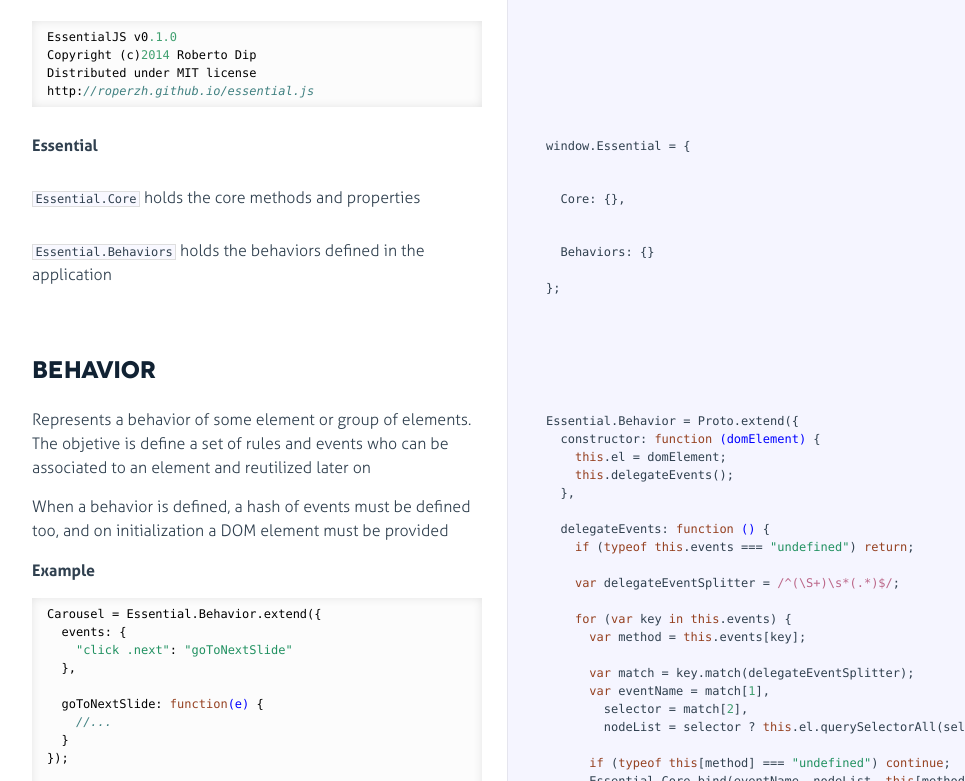
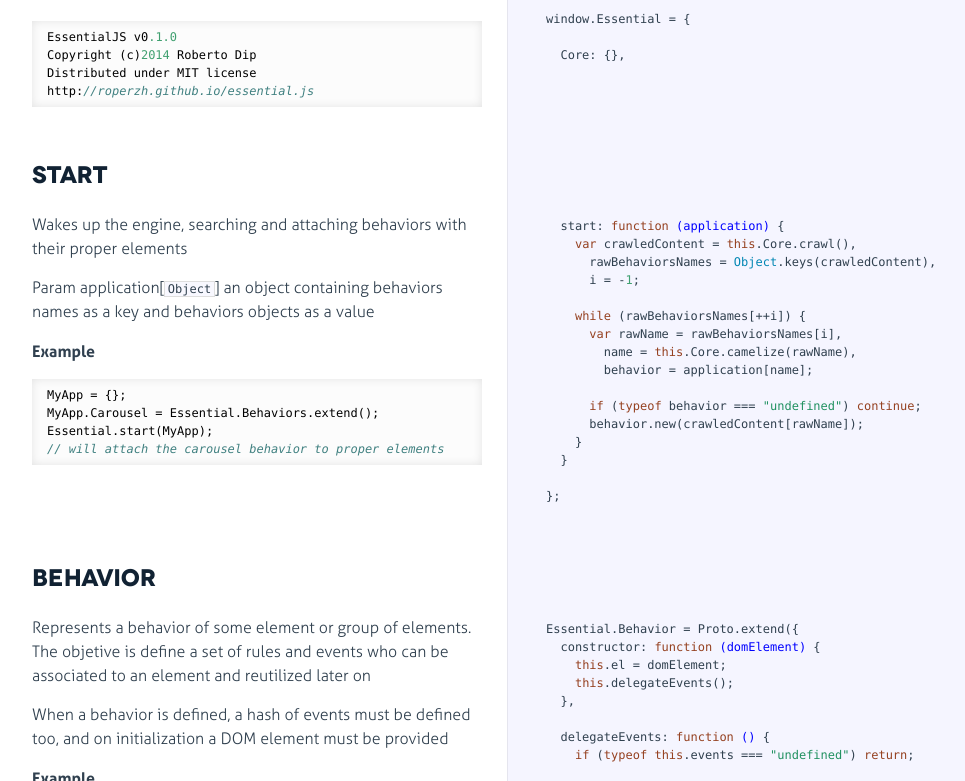
Before and after one commit to roperzh/essential.js, a plain HTML site: page docs/index.html in a window 1280 px wide. Shown: the part 102-883 px from the top of the page, without its empty margins (18-983 px from the left). Drawn offline with Linux system fonts and the light colour scheme.

Commit message:
Updates the docs

```diff
--- a/docs/index.html
+++ b/docs/index.html
@@ -2,7 +2,7 @@
 
 <html>
 <head>
-  <title>essential.js</title>
+  <title>index.js</title>
   <meta http-equiv="content-type" content="text/html; charset=UTF-8">
   <meta name="viewport" content="width=device-width, target-densitydpi=160dpi, initial-scale=1.0; maximum-scale=1.0; user-scalable=0;">
   <link rel="stylesheet" media="all" href="docco.css" />
@@ -15,7 +15,7 @@
 
           <li id="title">
               <div class="annotation">
-                  <h1>essential.js</h1>
+                  <h1>index.js</h1>
               </div>
           </li>
 
@@ -34,6 +34,11 @@ http:<span class="hljs-comment">//roperzh.github.io/essential.js</span>
 </code></pre>
             </div>
 
+            <div class="content"><div class='highlight'><pre>
+window.Essential = {
+
+  Core: {},</pre></div></div>
+
         </li>
 
 
@@ -43,11 +48,9 @@ http:<span class="hljs-comment">//roperzh.github.io/essential.js</span>
               <div class="pilwrap ">
                 <a class="pilcrow" href="#section-2">&#182;</a>
               </div>
-              <p><strong>Essential</strong></p>
+              <h2 id="start">Start</h2>
 
             </div>
-
-            <div class="content"><div class='highlight'><pre>window.Essential = {</pre></div></div>
 
         </li>
 
@@ -58,12 +61,37 @@ http:<span class="hljs-comment">//roperzh.github.io/essential.js</span>
               <div class="pilwrap ">
                 <a class="pilcrow" href="#section-3">&#182;</a>
               </div>
-              <p><code>Essential.Core</code>
-holds the core methods and properties</p>
+              <p>Wakes up the engine, searching and attaching
+behaviors with their proper elements</p>
+<p>Param application[<code>Object</code>] an object containing
+behaviors names as a key and behaviors objects
+as a value</p>
+<p><strong>Example</strong></p>
+<pre><code class="lang-javascript">MyApp = {};
+MyApp.Carousel = Essential.Behaviors.extend();
+Essential.start(MyApp);
+<span class="hljs-comment">// will attach the carousel behavior to proper elements</span>
+</code></pre>
 
             </div>
 
-            <div class="content"><div class='highlight'><pre>  Core: {},</pre></div></div>
+            <div class="content"><div class='highlight'><pre>
+  start: <span class="hljs-function"><span class="hljs-keyword">function</span> <span class="hljs-params">(application)</span> {</span>
+    <span class="hljs-keyword">var</span> crawledContent = <span class="hljs-keyword">this</span>.Core.crawl(),
+      rawBehaviorsNames = <span class="hljs-built_in">Object</span>.keys(crawledContent),
+      i = -<span class="hljs-number">1</span>;
+
+    <span class="hljs-keyword">while</span> (rawBehaviorsNames[++i]) {
+      <span class="hljs-keyword">var</span> rawName = rawBehaviorsNames[i],
+        name = <span class="hljs-keyword">this</span>.Core.camelize(rawName),
+        behavior = application[name];
+
+      <span class="hljs-keyword">if</span> (<span class="hljs-keyword">typeof</span> behavior === <span class="hljs-string">"undefined"</span>) <span class="hljs-keyword">continue</span>;
+      behavior.new(crawledContent[rawName]);
+    }
+  }
+
+};</pre></div></div>
 
         </li>
 
@@ -74,14 +102,9 @@ holds the core methods and properties</p>
               <div class="pilwrap ">
                 <a class="pilcrow" href="#section-4">&#182;</a>
               </div>
-              <p><code>Essential.Behaviors</code>
-holds the behaviors defined in the application</p>
+              <h2 id="behavior">Behavior</h2>
 
             </div>
-
-            <div class="content"><div class='highlight'><pre>  Behaviors: {}
-
-};</pre></div></div>
 
         </li>
 
@@ -91,19 +114,6 @@ holds the behaviors defined in the application</p>
 
               <div class="pilwrap ">
                 <a class="pilcrow" href="#section-5">&#182;</a>
-              </div>
-              <h2 id="behavior">Behavior</h2>
-
-            </div>
-
-        </li>
-
-
-        <li id="section-6">
-            <div class="annotation">
-
-              <div class="pilwrap ">
-                <a class="pilcrow" href="#section-6">&#182;</a>
               </div>
               <p>Represents a behavior of some element or group of elements.
 The objetive is define a set of rules and events who
@@ -155,11 +165,11 @@ Essential.Behavior = Proto.extend({
         </li>
 
 
-        <li id="section-7">
+        <li id="section-6">
             <div class="annotation">
 
               <div class="pilwrap ">
-                <a class="pilcrow" href="#section-7">&#182;</a>
+                <a class="pilcrow" href="#section-6">&#182;</a>
               </div>
               <h2 id="bind">Bind</h2>
 
@@ -168,11 +178,11 @@ Essential.Behavior = Proto.extend({
         </li>
 
 
-        <li id="section-8">
+        <li id="section-7">
             <div class="annotation">
 
               <div class="pilwrap ">
-                <a class="pilcrow" href="#section-8">&#182;</a>
+                <a class="pilcrow" href="#section-7">&#182;</a>
               </div>
               <p>Binds an event to a node</p>
 <p>Param eventName[<code>String</code>] name of the event to be binded</p>
@@ -209,13 +219,25 @@ Essential.Core.bind = <span class="hljs-function"><span class="hljs-keyword">fun
         </li>
 
 
+        <li id="section-8">
+            <div class="annotation">
+
+              <div class="pilwrap ">
+                <a class="pilcrow" href="#section-8">&#182;</a>
+              </div>
+              <h2 id="regexp-helpers">RegExp Helpers</h2>
+
+            </div>
+
+        </li>
+
+
         <li id="section-9">
             <div class="annotation">
 
               <div class="pilwrap ">
                 <a class="pilcrow" href="#section-9">&#182;</a>
               </div>
-              <h2 id="regexp-helpers">RegExp Helpers</h2>
 
             </div>
 
@@ -228,18 +250,6 @@ Essential.Core.bind = <span class="hljs-function"><span class="hljs-keyword">fun
               <div class="pilwrap ">
                 <a class="pilcrow" href="#section-10">&#182;</a>
               </div>
-
-            </div>
-
-        </li>
-
-
-        <li id="section-11">
-            <div class="annotation">
-
-              <div class="pilwrap ">
-                <a class="pilcrow" href="#section-11">&#182;</a>
-              </div>
               <p>Looks for some of this characters <code>:</code> <code>-</code> <code>_</code> the objetive is allow
 to define behaviors like <code>cool:carousel</code> or <code>small-carousel</code></p>
 
@@ -251,11 +261,11 @@ Essential.Core.SPECIAL_CHARS_REGEXP = <span class="hljs-regexp">/([\:\-\_]+(.))/
         </li>
 
 
-        <li id="section-12">
+        <li id="section-11">
             <div class="annotation">
 
               <div class="pilwrap ">
-                <a class="pilcrow" href="#section-12">&#182;</a>
+                <a class="pilcrow" href="#section-11">&#182;</a>
               </div>
               <p>Finds the first letter of a given string</p>
 
@@ -267,11 +277,11 @@ Essential.Core.FIRST_LETTER_REGEXP = <span class="hljs-regexp">/^[a-z]/g</span>;
         </li>
 
 
-        <li id="section-13">
+        <li id="section-12">
             <div class="annotation">
 
               <div class="pilwrap ">
-                <a class="pilcrow" href="#section-13">&#182;</a>
+                <a class="pilcrow" href="#section-12">&#182;</a>
               </div>
               <h2 id="camelize">Camelize</h2>
 
@@ -280,11 +290,11 @@ Essential.Core.FIRST_LETTER_REGEXP = <span class="hljs-regexp">/^[a-z]/g</span>;
         </li>
 
 
-        <li id="section-14">
+        <li id="section-13">
             <div class="annotation">
 
               <div class="pilwrap ">
-                <a class="pilcrow" href="#section-14">&#182;</a>
+                <a class="pilcrow" href="#section-13">&#182;</a>
               </div>
               <p>Converts strings to UpperCamelCase</p>
 <p>Param name[<code>String</code>] the name to be camelized</p>
@@ -311,11 +321,11 @@ Essential.Core.camelize = <span class="hljs-function"><span class="hljs-keyword"
         </li>
 
 
-        <li id="section-15">
+        <li id="section-14">
             <div class="annotation">
 
               <div class="pilwrap ">
-                <a class="pilcrow" href="#section-15">&#182;</a>
+                <a class="pilcrow" href="#section-14">&#182;</a>
               </div>
               <h2 id="crawl">Crawl</h2>
 
@@ -324,11 +334,11 @@ Essential.Core.camelize = <span class="hljs-function"><span class="hljs-keyword"
         </li>
 
 
-        <li id="section-16">
+        <li id="section-15">
             <div class="annotation">
 
               <div class="pilwrap ">
-                <a class="pilcrow" href="#section-16">&#182;</a>
+                <a class="pilcrow" href="#section-15">&#182;</a>
               </div>
               <p>Scans the DOM looking for behaviors</p>
 <p>Return <code>Array&lt;Object&gt;</code> an array of objects with the behavior name as
```
Also changed, not shown: 1 other file.
